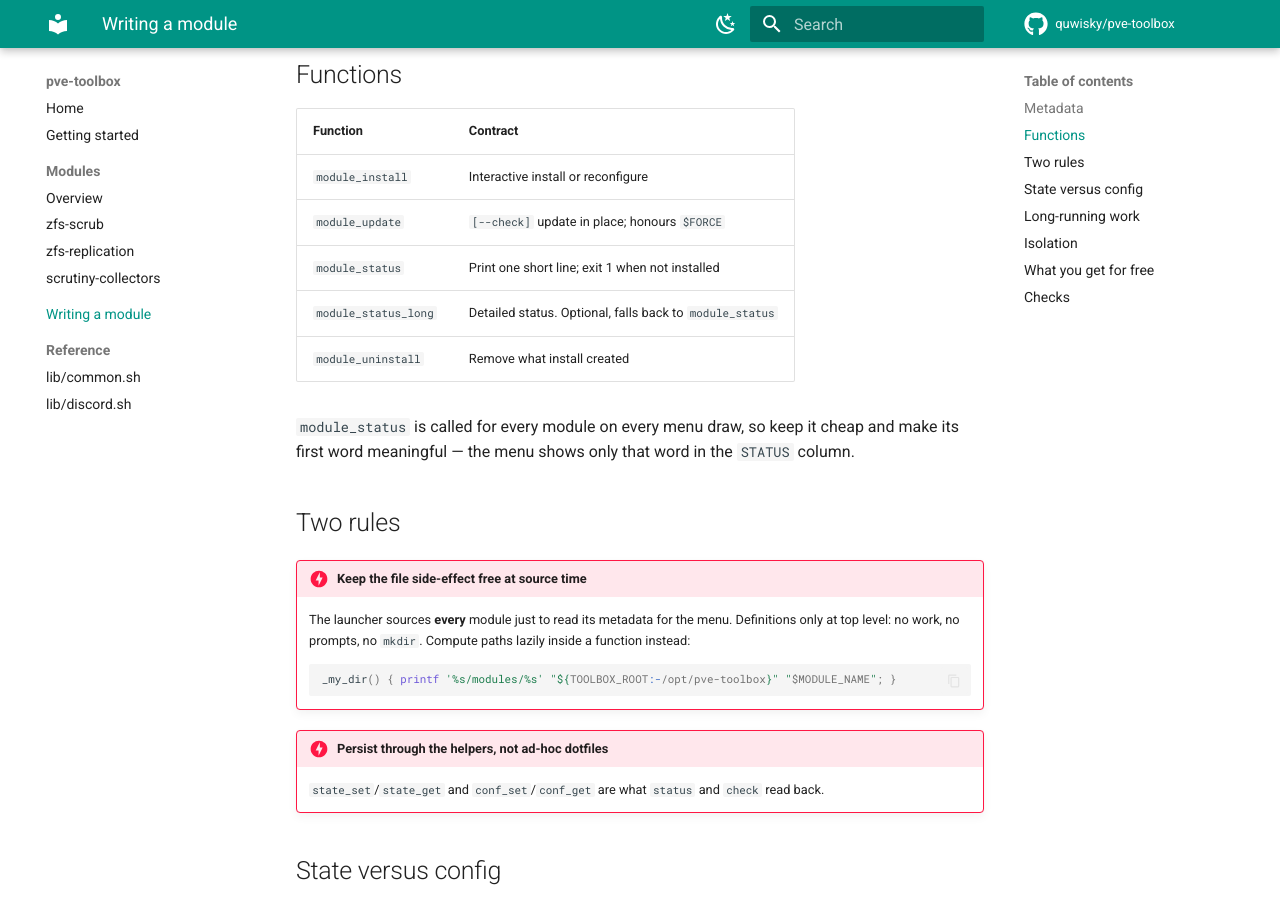
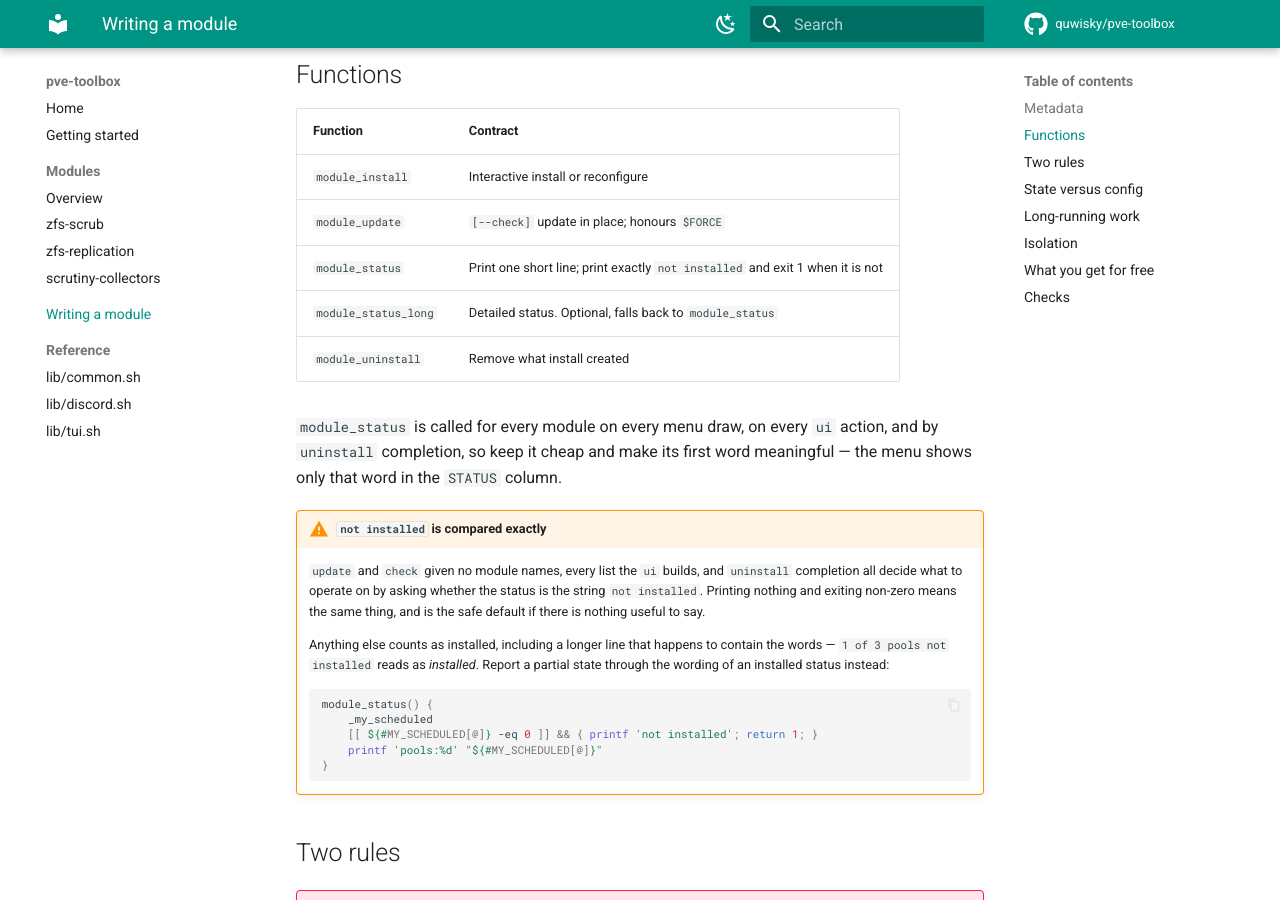
Before and after one commit to quwisky/pve-toolbox, an MkDocs documentation site: the page built from docs/writing-a-module.md, in a window 1280 px wide and 900 px high, scrolled down 563 px. Built offline with MkDocs 1.6.1 and Material for MkDocs 9.7.7, drawn with Linux system fonts in a browser that asks for light colours; comment, search, counter and statistics services are not loaded; some of the changed text lies outside the part shown.

Commit message:
docs: cover the ui, completion paths and the status contract
Five things had gone stale.

lib/tui.sh had no reference page while the other two libs did. It gets one,
including the two whiptail behaviours worth knowing before touching it: the
stdout/stderr swap that makes a widget invisible inside a $( ), and the
exit 1 it shares between Cancel and a terminal it cannot draw on.

The overview tree predated lib/tui.sh, completions/ and tests/, and the
paths table predated TOOLBOX_BASH_COMPLETION_DIR and
TOOLBOX_ZSH_COMPLETION_DIR. Those two are the exception to that table -
symlinked rather than copied, and skipped rather than created - so the note
says as much.

The module contract said module_status should "exit 1 when not installed".
That is now too loose: the launcher compares the printed line against
'not installed' exactly, so a longer status merely containing the words
reads as installed. Both the page and the template comment say so, with the
partial-state case spelled out, since that is the wording most likely to
tempt someone into the trap.

module_status is also no longer called only on a menu draw - the ui asks on
every action, and so does uninstall completion.

The checks section still described `make lint` as covering the launcher,
lib and modules, and did not mention `make test-tui` or what the two test
scripts actually do.

````diff
--- a/docs/writing-a-module.md
+++ b/docs/writing-a-module.md
@@ -27,13 +27,33 @@ each module carries a `# shellcheck disable=SC2034` above the block.
 | --- | --- |
 | `module_install` | Interactive install or reconfigure |
 | `module_update` | `[--check]` update in place; honours `$FORCE` |
-| `module_status` | Print one short line; exit 1 when not installed |
+| `module_status` | Print one short line; print exactly `not installed` and exit 1 when it is not |
 | `module_status_long` | Detailed status. Optional, falls back to `module_status` |
 | `module_uninstall` | Remove what install created |
 
-`module_status` is called for every module on every menu draw, so keep it
-cheap and make its first word meaningful — the menu shows only that word in
-the `STATUS` column.
+`module_status` is called for every module on every menu draw, on every
+`ui` action, and by `uninstall` completion, so keep it cheap and make its first
+word meaningful — the menu shows only that word in the `STATUS` column.
+
+!!! warning "`not installed` is compared exactly"
+
+    `update` and `check` given no module names, every list the `ui` builds,
+    and `uninstall` completion all decide what to operate on by asking whether
+    the status is the string `not installed`. Printing nothing and exiting
+    non-zero means the same thing, and is the safe default if there is nothing
+    useful to say.
+
+    Anything else counts as installed, including a longer line that happens to
+    contain the words — `1 of 3 pools not installed` reads as *installed*.
+    Report a partial state through the wording of an installed status instead:
+
+    ```bash
+    module_status() {
+        _my_scheduled
+        [[ ${#MY_SCHEDULED[@]} -eq 0 ]] && { printf 'not installed'; return 1; }
+        printf 'pools:%d' "${#MY_SCHEDULED[@]}"
+    }
+    ```
 
 ## Two rules
 
@@ -136,5 +156,14 @@ make lint
 make test
 ```
 
-`make lint` runs `shellcheck -x -S warning` over the launcher, `lib/*.sh` and
-every `modules/*/*.sh`, so a helper script is linted too.
+`make lint` runs `shellcheck -x -S warning` over the launcher, `lib/*.sh`,
+every `modules/*/*.sh`, the bash completion and `tests/*.sh`, so a helper
+script you add is linted too. The zsh completion and `tests/tui.exp` are left
+out — neither is bash.
+
+`make test` runs `tests/smoke.sh`, which drives the launcher in place and
+through a symlink against throwaway directories, then `tests/tui.sh`, which
+drives `ui` through a pty. The ui test skips where `expect` or `whiptail` is
+missing; `make test-tui` demands them instead. CI gets the same effect by
+setting `TUI_TEST_REQUIRED=1` on `make test` in the Debian job, which is the
+one that has them.
--- a/mkdocs.yml
+++ b/mkdocs.yml
@@ -70,3 +70,4 @@ nav:
   - Reference:
       - lib/common.sh: reference/common.md
       - lib/discord.sh: reference/discord.md
+      - lib/tui.sh: reference/tui.md
````
Also changed, not shown: docs/index.md (+14 -3 lines), docs/reference/common.md (+2 -0 lines), docs/reference/tui.md (added, +84 -0 lines), 1 other file.
